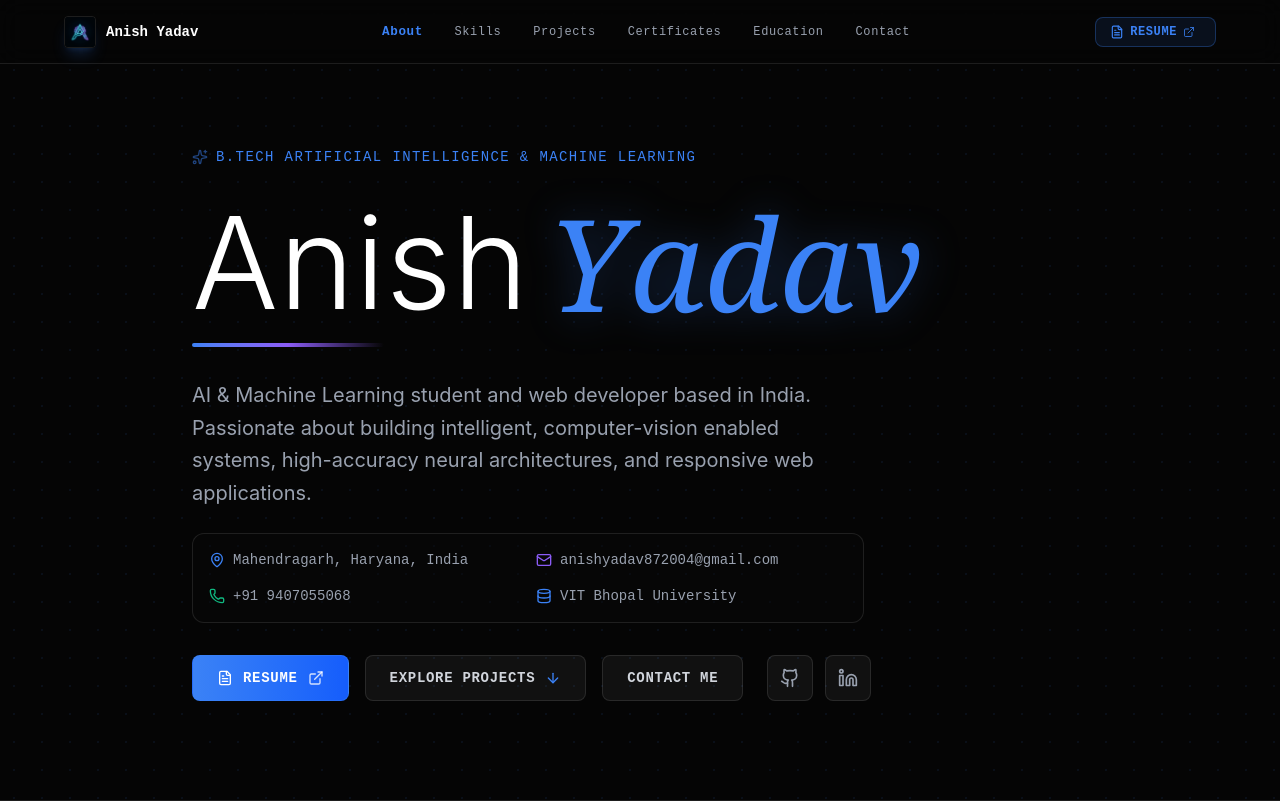
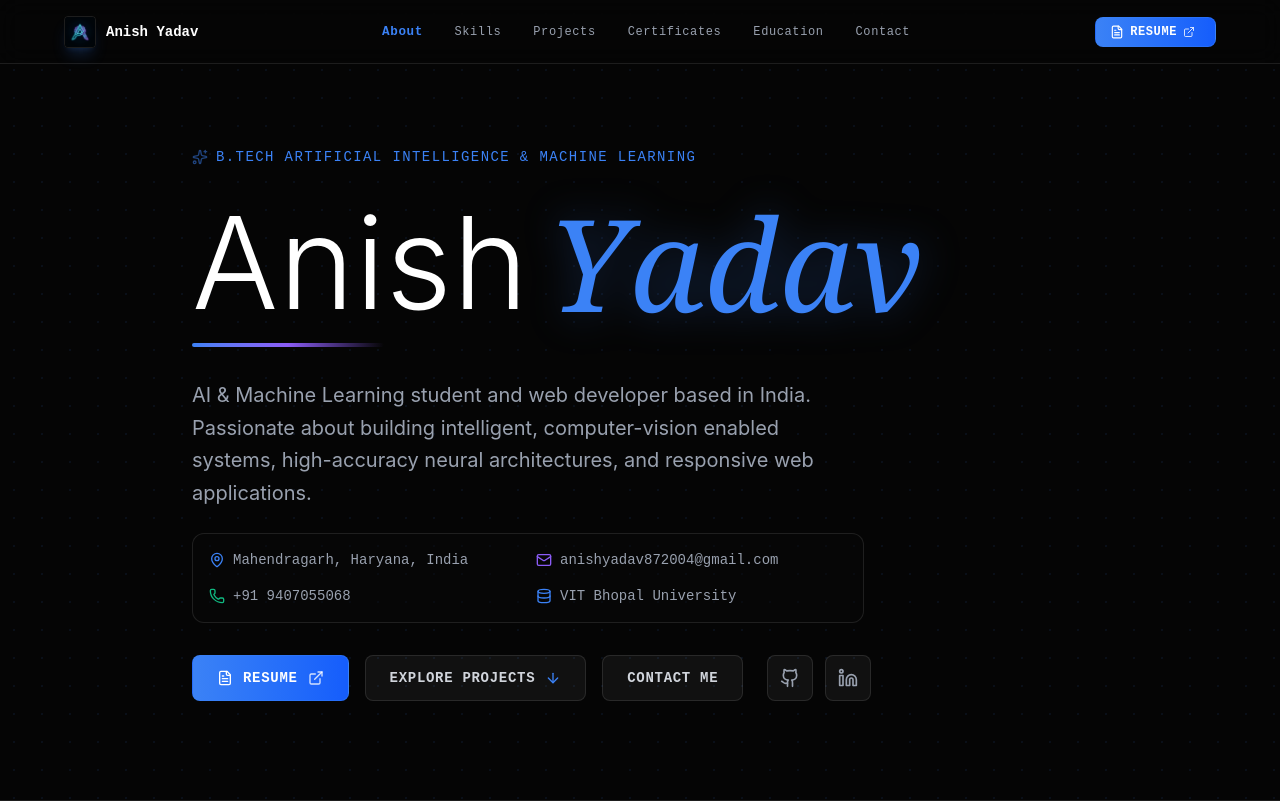
Before and after one commit to ANISHYADAV19/Portfolio, a React (Vite) app: page / in a window 1280 px wide. Shown: the top 801 px of the page. Built offline with nearby package versions, Linux system fonts and the light colour scheme.

Commit message:
Update button styles in App and adjust layout in Contact component

```diff
--- a/src/App.tsx
+++ b/src/App.tsx
@@ -211,13 +211,13 @@ export default function App() {
           <div className="hidden md:flex items-center text-[11px] font-mono text-gray-500">
             <Button
               onClick={handleOpenResume}
-              variant="secondary"
+              variant="primary"
               size="sm"
               title="View Resume"
             >
-              <FileText className="w-3.5 h-3.5 text-cyber-blue" aria-hidden="true" />
+              <FileText className="w-3.5 h-3.5 text-white" aria-hidden="true" />
               <span>Resume</span>
-              <ExternalLink className="w-3 h-3 text-cyber-blue/80" aria-hidden="true" />
+              <ExternalLink className="w-3 h-3 text-white/80" aria-hidden="true" />
               <span className="sr-only">(opens in a new tab)</span>
             </Button>
           </div>
--- a/src/components/Contact.tsx
+++ b/src/components/Contact.tsx
@@ -165,7 +165,7 @@ export default function Contact() {
               />
             </div>
 
-            <div className="pt-2 flex flex-wrap items-center justify-between gap-3">
+            <div className="pt-2 flex flex-wrap items-center justify-start gap-4">
               <Button
                 type="submit"
                 disabled={isSending}
```
